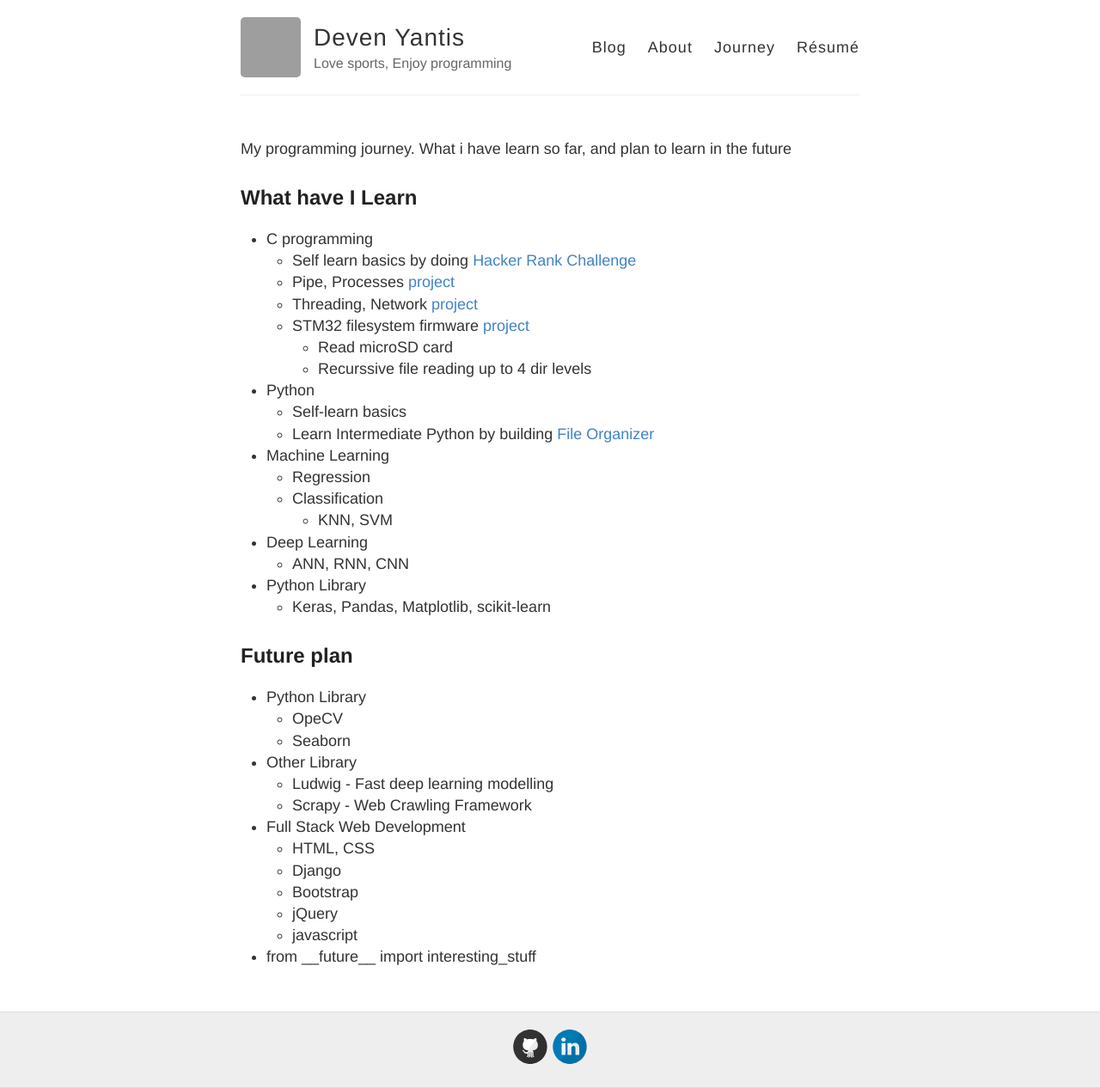
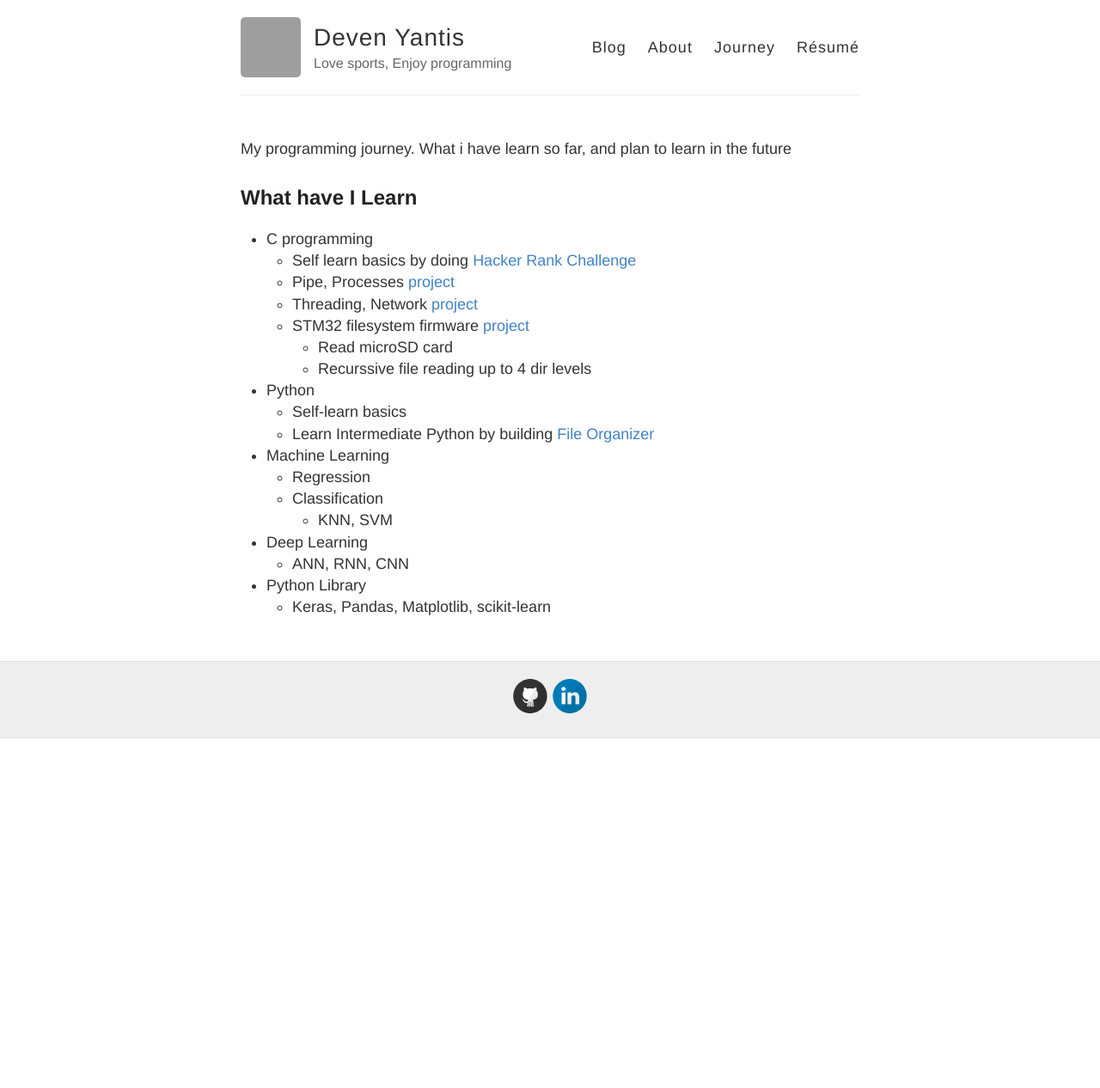
Before and after one commit to devennn/devennn.github.io, a Jekyll site: the page built from journey.md, in a window 1280 px wide. Shown: the whole page at 86% size. Built offline with Jekyll 4.4.1, drawn with Linux system fonts in a browser that asks for light colours; our own code applies the rules of GitHub Pages for plain Markdown files; after the commit the page ends 900 px from its top, so only the background shows below that; grey boxes are pictures that could not be loaded.

Commit message:
Update journey.md

```diff
--- a/journey.md
+++ b/journey.md
@@ -19,19 +19,3 @@ My programming journey. What i have learn so far, and plan to learn in the futur
   - ANN, RNN, CNN
 - Python Library
   - Keras, Pandas, Matplotlib, scikit-learn
-
-
-## Future plan
-- Python Library
-  - OpeCV
-  - Seaborn
-- Other Library
-  - Ludwig - Fast deep learning modelling
-  - Scrapy - Web Crawling Framework
-- Full Stack Web Development
-  - HTML, CSS
-  - Django
-  - Bootstrap
-  - jQuery
-  - javascript
-- from \_\_future\_\_ import interesting_stuff
```
